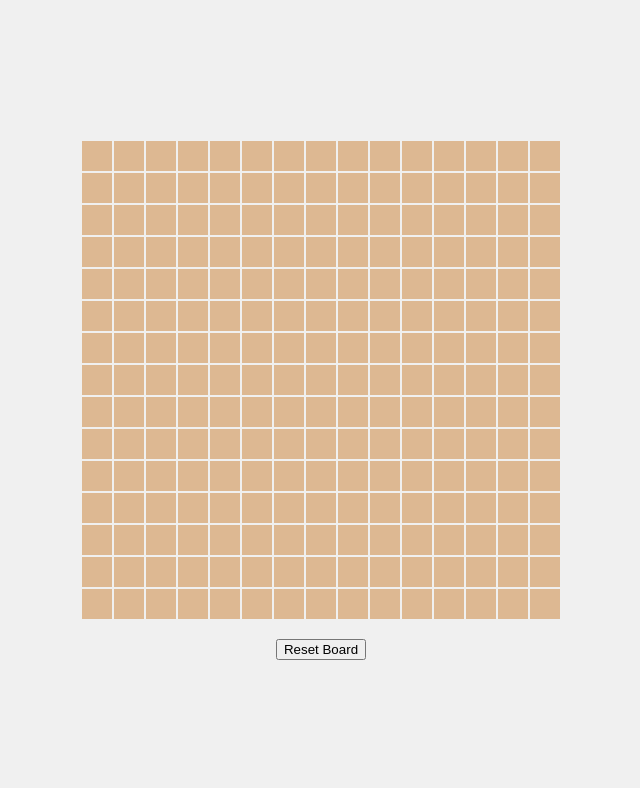
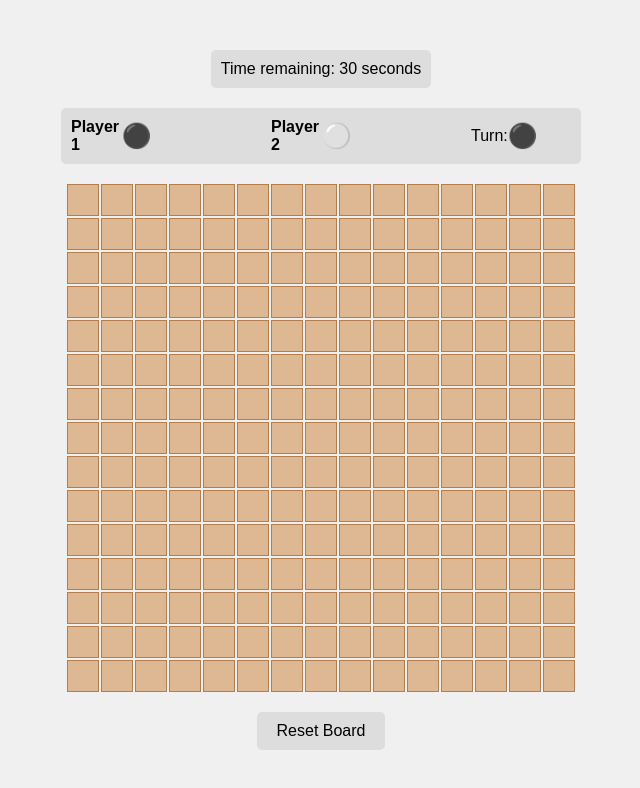
Before and after one commit to vpsxkqktm/game-omok, a React (Create React App) app: page / in a window 1280 px wide. Shown: the top 788 px of the page, without its empty margins (319-959 px from the left). Built offline with nearby package versions, Linux system fonts and the light colour scheme.

Commit message:
8월6일17시47분

```diff
--- a/src/App.css
+++ b/src/App.css
@@ -5,12 +5,14 @@
   align-items: center;
   height: 100vh;
   background-color: #f0f0f0;
+  font-family: Arial, sans-serif;
 }
 
 .board {
   display: flex;
   flex-direction: column;
   gap: 2px;
+  margin-bottom: 20px;
 }
 
 .row {
@@ -21,11 +23,12 @@
 .cell {
   width: 30px;
   height: 30px;
-  background-color: #DDB892; /* light brown */
+  background-color: #DDB892;
   display: flex;
   justify-content: center;
   align-items: center;
   cursor: pointer;
+  border: 1px solid #B37D4E;
 }
 
 .stone {
@@ -43,7 +46,12 @@
 }
 
 button {
-  margin-top: 20px;
+  padding: 10px 20px;
+  border: none;
+  background-color: #ddd;
+  cursor: pointer;
+  font-size: 16px;
+  border-radius: 5px;
 }
 
 .marker.forbidden {
@@ -53,3 +61,42 @@ button {
   border-radius: 50%;
   opacity: 0.5;
 }
+
+.game-status {
+  display: flex;
+  justify-content: space-between;
+  width: 500px;
+  margin-bottom: 20px;
+  background-color: #ddd;
+  padding: 10px;
+  border-radius: 5px;
+}
+
+.player {
+  display: flex;
+  align-items: center;
+  width: 150px;
+  justify-content: space-between;
+}
+
+.name {
+  font-weight: bold;
+}
+
+.turn {
+  display: flex;
+  align-items: center;
+  justify-content: center;
+  width: 100px;
+}
+
+.emoji {
+  font-size: 1.5em;
+}
+
+.timer {
+  margin-bottom: 20px;
+  background-color: #ddd;
+  padding: 10px;
+  border-radius: 5px;
+}
--- a/src/App.js
+++ b/src/App.js
@@ -1,4 +1,4 @@
-import React, { useState } from 'react';
+import React, { useState, useEffect } from 'react';
 import './App.css';
 
 const BOARD_SIZE = 15;
@@ -9,9 +9,12 @@ const WHITE = 2;
 const App = () => {
   const [board, setBoard] = useState(Array(BOARD_SIZE).fill().map(() => Array(BOARD_SIZE).fill(EMPTY)));
   const [currentPlayer, setCurrentPlayer] = useState(BLACK);
+  const [seconds, setSeconds] = useState(30);
+  const [gameStarted, setGameStarted] = useState(false);
 
   const handleClick = (i, j) => {
     if (board[i][j] !== EMPTY) return;
+    setGameStarted(true);
     if (checkThreeThree(board, currentPlayer, i, j) || checkFourFour(board, currentPlayer, i, j)) {
       window.alert(currentPlayer === BLACK ? '흑돌은 삼삼이나 사사이 상황이므로 돌을 놓을 수 없습니다.' : '삼삼이 상황이므로 돌을 놓을 수 없습니다.');
       return;
@@ -24,13 +27,32 @@ const App = () => {
       resetBoard();
     } else {
       setCurrentPlayer(currentPlayer === BLACK ? WHITE : BLACK);
+      setSeconds(30);
     }
   }
 
   const resetBoard = () => {
     setBoard(Array(BOARD_SIZE).fill().map(() => Array(BOARD_SIZE).fill(EMPTY)));
     setCurrentPlayer(BLACK);
+    setSeconds(30);
+    setGameStarted(false);
   }
+
+  useEffect(() => {
+    let timerId = null;
+    if (gameStarted && seconds > 0) {
+      timerId = setTimeout(() => setSeconds(seconds - 1), 1000);
+    } else if (gameStarted && seconds === 0) {
+      window.alert('You lose');
+      resetBoard();
+    }
+
+    return () => {
+      if (timerId) {
+        clearTimeout(timerId);
+      }
+    }
+  }, [gameStarted, seconds]);
 
   const checkWin = (board, player, row, col) => {
     const directions = [[0, 1], [1, 0], [1, 1], [1, -1]];
@@ -121,6 +143,21 @@ const App = () => {
 
   return (
     <div className="App">
+      <div className="timer">Time remaining: {seconds} seconds</div>
+      <div className="game-status">
+        <div className="player">
+          <div className="name">Player 1</div>
+          <div className="stone emoji">⚫</div>
+        </div>
+        <div className="player">
+          <div className="name">Player 2</div>
+          <div className="stone emoji">⚪</div>
+        </div>
+        <div className="turn">
+          Turn:
+          <div className="stone emoji">{currentPlayer === BLACK ? '⚫' : '⚪'}</div>
+        </div>
+      </div>
       <div className="board">
         {board.map((row, i) => (
           <div key={i} className="row">
```
